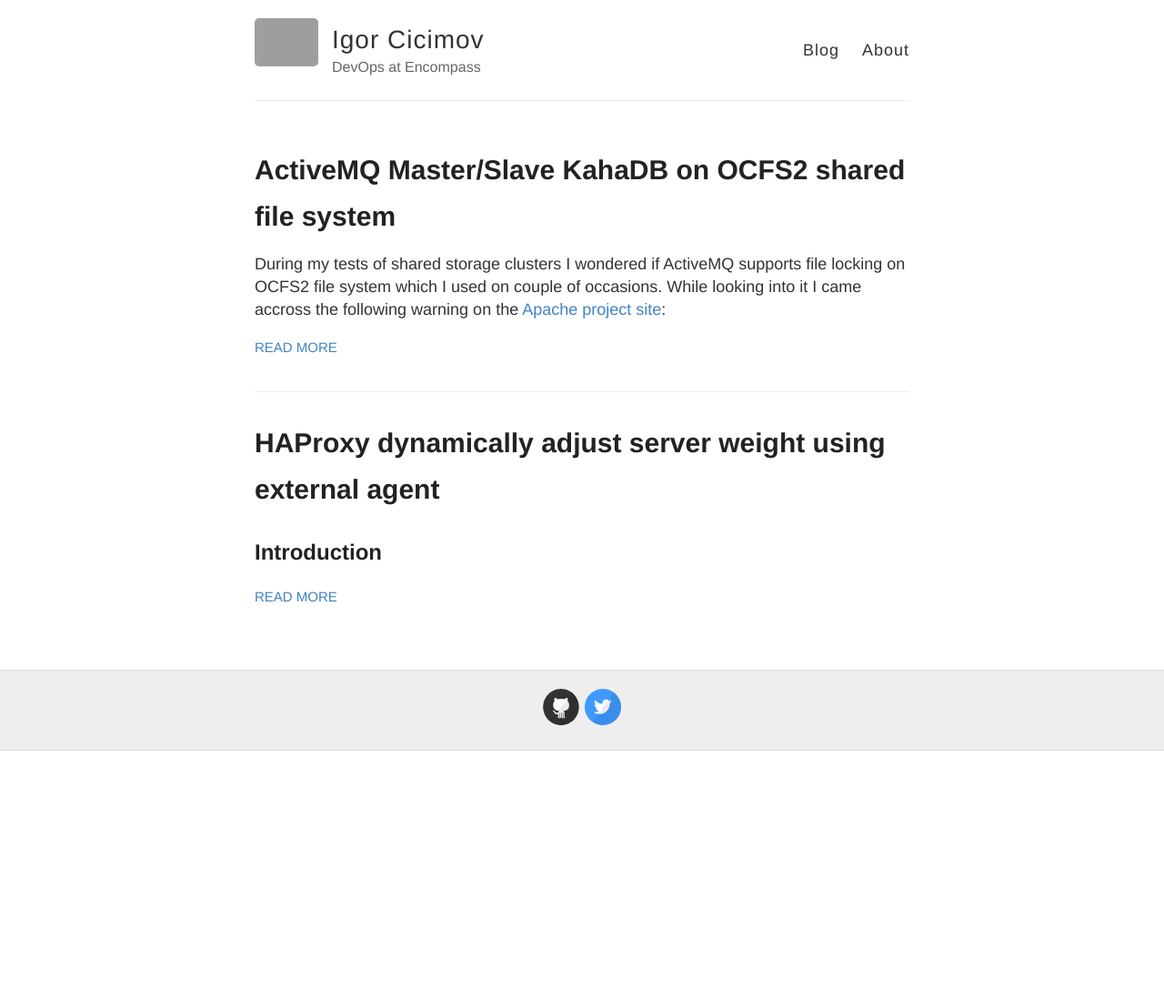
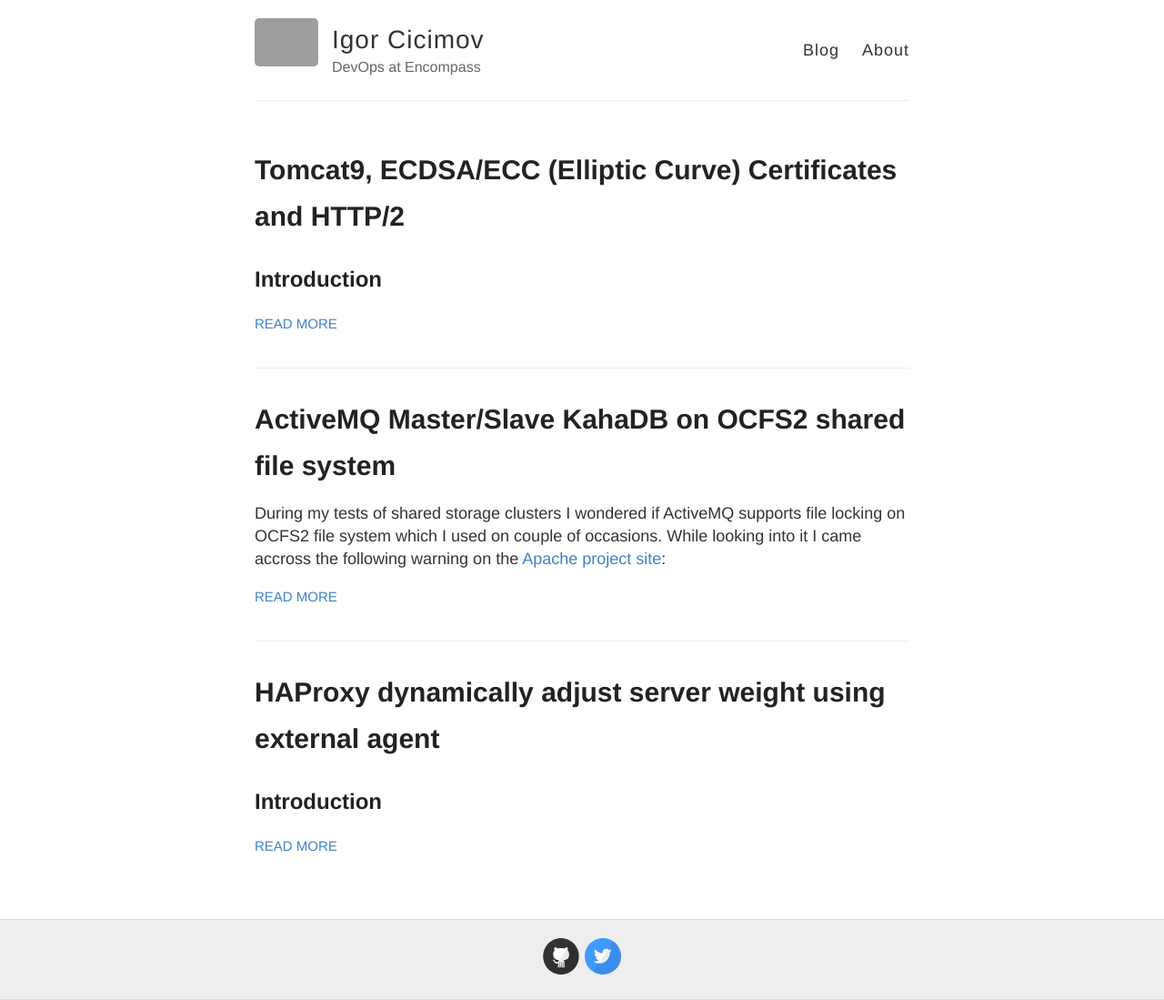
Before and after one commit to icicimov/icicimov.github.io, a Jekyll site: the page built from index.html, in a window 1280 px wide. Shown: the whole page at 91% size. Built offline with Jekyll 4.4.1, drawn with Linux system fonts in a browser that asks for light colours; Markdown is read by kramdown in place of the engine named in the settings; before the commit the page ends 900 px from its top, so only the background shows below that; some of the changed lines change nothing that is shown; grey boxes are pictures that could not be loaded.

Commit message:
New post

````diff
--- /dev/null
+++ b/_posts/2016-4-4-Tomcat9-ECDSA-Certificates-and-HTTP2.md
@@ -0,0 +1,450 @@
+---
+layout: post
+comments: true
+author:
+  name: Igor Cicimov
+  email: igorc@encompasscorporation.com
+description: 'Tomcat9 brings bunch of new features like support for HTTP/2 and multiple certificates per Virtual Host via SNI extension.'
+keywords: 'tomcat9,ecdsa,ecc,sni,'
+license: '[CC BY-ND 4.0](https://creativecommons.org/licenses/by-nd/4.0)'
+title: 'Tomcat9, ECDSA/ECC (Elliptic Curve) Certificates and HTTP/2'
+external_resources:
+- '[Tomcat9 documentation](https://tomcat.apache.org/tomcat-9.0-doc/index.html)'
+- '[Tomcat Youtube channel](https://www.youtube.com/channel/UCpqpJ0-G1lYfUBQ6_36Au_g)'
+- '[Tomcat HTTP/2 demo app](https://github.com/jfclere/h2_demos)'
+- '[HTTP/2 implementation tracking](https://github.com/http2/http2-spec/wiki/Implementations)'
+- '[H2C simple HTTP/2 command line test tool](https://github.com/fstab/h2c)'
+---
+
+## Introduction
+
+Tomcat9 brings bunch of new features of which support for HTTP/2 and multiple certificates per Virtual Host via SNI extension are most important ones. This needs Java 1.8, the latest APR/TC (Tomcat Native) release 1.2.x, since SNI support in current Java 1.8 is useless, which in turn requires OpenSSL version 1.0.2g installed. Early users of HTTP/2, according to one of the main Tomcat developers Mark Thomas, reported improvement of up to 20% in page speed due to its benefits like multiplexing, header compression and server push (servlet 4.0 API needed). By default HTTP/2 (h2) protocol is SSL, as expected the whole internet to be over https only in near future, but there is a clear-text version as well called h2c.
+
+The ECDSA certificates are smaller, meaning faster processing time on the server and less CPU usage which in term means less latency and more security. It's in the early day of adoption by the clients though so for some time we will need to support both certificate types, ECDSA and RSA.
+
+Nice things to have so I setup a test Tomcat9 server on Ubunut 14.04.
+
+
+## Setup
+
+We start by installing and setup of the prerequisites mentioned in the Introduction.
+
+### OpenSSL
+
+Standard compile procedure, we start by installing some needed packages:
+
+```
+igorc@sl01:/opt$ sudo aptitude install zlib1g-dev zlibc libcrypto++-dev
+```
+
+and then downloading and extracting the source:
+
+```
+igorc@sl01:/opt$ sudo wget http://www.openssl.org/source/openssl-1.0.2g.tar.gz
+igorc@sl01:/opt$ sudo tar -xzf openssl-1.0.2g.tar.gz
+igorc@sl01:/opt$ sudo chown -R igorc\: openssl-1.0.2g
+```
+
+Next we change to the source directory and create the openssl.ld file:
+
+```
+igorc@sl01:/opt$ cd openssl-1.0.2g/
+igorc@sl01:~/openssl-1.0.2g$ vi openssl.ld
+OPENSSL_1.0.0 {
+	global:
+	*;
+};
+```
+
+and finally compile and install the software:
+
+```
+igorc@sl01:/opt/openssl-1.0.2g$ ./config --prefix=/opt/openssl zlib-dynamic shared -Wl,--version-script=/home/igorc/openssl-1.0.2g/openssl.ld -Wl,-Bsymbolic-functions
+igorc@sl01:/opt/openssl-1.0.2g$ make depend
+igorc@sl01:/opt/openssl-1.0.2g$ make all
+igorc@sl01:/opt/openssl-1.0.2g$ sudo make install
+```
+
+This will set OpenSSL 1.0.2g under /opt/openssl directory:
+
+```
+igorc@sl01:/opt/openssl-1.0.2g$ ls -l /opt/openssl
+total 16
+drwxr-xr-x 2 root root 4096 Apr  2 19:18 bin
+drwxr-xr-x 3 root root 4096 Apr  2 19:18 include
+drwxr-xr-x 4 root root 4096 Apr  2 19:18 lib
+drwxr-xr-x 6 root root 4096 Apr  2 19:18 ssl
+```
+
+### Java8
+
+One liner installation:
+
+```
+igorc@sl01:/opt$ sudo echo oracle-java8-installer shared/accepted-oracle-license-v1-1 select true | sudo /usr/bin/debconf-set-selections && echo "deb http://ppa.launchpad.net/webupd8team/java/ubuntu trusty main" | sudo tee -a /etc/apt/sources.list && echo "deb-src http://ppa.launchpad.net/webupd8team/java/ubuntu trusty main" | sudo tee -a /etc/apt/sources.list && sudo apt-key adv --keyserver keyserver.ubuntu.com --recv-keys EEA14886 && sudo aptitude update && sudo aptitude install -y oracle-java8-installer && sudo aptitude install -y oracle-java8-set-default
+```
+
+This will add the needed Ubuntu ppa, install the latest Oracle 1.8 JDK and set it as default Java environment.
+
+### Tomcat9
+
+#### Installation
+
+Get and unpack the latest Tomcat9 release, alfa version v9.0.0.M4 at the moment of this writing, and setup tomcat user:
+
+```
+igorc@sl01:/opt$ sudo groupadd -r -g 501 tomcat9
+igorc@sl01:/opt$ sudo useradd -r -c "Tomcat9 user" -s /bin/false -M -d /usr/share/tomcat9 -g 501 -u 501 -G www-data tomcat9
+igorc@sl01:/opt$ sudo wget http://apache.uberglobalmirror.com/tomcat/tomcat-9/v9.0.0.M4/bin/apache-tomcat-9.0.0.M4.tar.gz
+igorc@sl01:/opt$ sudo tar -xzf apache-tomcat-9.0.0.M4.tar.gz
+igorc@sl01:/opt$ sudo mv apache-tomcat-9.0.0.M4 /usr/share/tomcat9
+igorc@sl01:/opt$ sudo ln -sf /usr/share/tomcat9/logs /var/log/tomcat9
+igorc@sl01:/opt$ sudo ln -sf /usr/share/tomcat9/work /var/cache/tomcat9
+igorc@sl01:/opt$ sudo ln -sf /usr/share/tomcat9/conf /etc/tomcat9
+```
+
+#### TC-Native
+
+We install the needed packages first:
+
+```
+igorc@sl01:/opt$ sudo aptitude install libapr1-dev libssl-dev
+```
+
+and then we download and etract the tcnative source, xtract and build it against oopenssl-1.0.2g we installed previously:
+
+```
+igorc@sl01:/opt$ sudo wget http://apache.mirror.digitalpacific.com.au/tomcat/tomcat-connectors/native/1.2.5/source/tomcat-native-1.2.5-src.tar.gz
+igorc@sl01:/opt$ sudo tar -xzf tomcat-native-1.2.5-src.tar.gz
+igorc@sl01:/opt$ cd tomcat-native-1.2.5-src/native
+igorc@sl01:/opt/tomcat-native-1.2.5-src/native$ ./configure --prefix=/usr --libdir=/usr/lib --with-apr=/usr/bin/apr-1-config --with-java-home=/usr/lib/jvm/java-8-oracle --with-ssl=/opt/openssl
+igorc@sl01:/opt/tomcat-native-1.2.5-src/native$ make
+igorc@sl01:/opt/tomcat-native-1.2.5-src/native$ sudo make install
+```
+
+We check that tcnative is properly linked to the right openssl version (in case you have more than one installed):
+
+```
+igorc@sl01:/opt/tomcat-native-1.2.5-src/native$ ldd /usr/lib/libtcnative-1.so.0.2.5
+linux-vdso.so.1 =>  (0x00007ffcd2ba5000)
+libssl.so.1.0.0 => /opt/openssl/lib/libssl.so.1.0.0 (0x00007f67d06a1000)
+libcrypto.so.1.0.0 => /opt/openssl/lib/libcrypto.so.1.0.0 (0x00007f67d0251000)
+libapr-1.so.0 => /usr/lib/x86_64-linux-gnu/libapr-1.so.0 (0x00007f67d0020000)
+libpthread.so.0 => /lib/x86_64-linux-gnu/libpthread.so.0 (0x00007f67cfe02000)
+libc.so.6 => /lib/x86_64-linux-gnu/libc.so.6 (0x00007f67cfa3d000)
+libdl.so.2 => /lib/x86_64-linux-gnu/libdl.so.2 (0x00007f67cf839000)
+libz.so.1 => /lib/x86_64-linux-gnu/libz.so.1 (0x00007f67cf620000)
+libuuid.so.1 => /lib/x86_64-linux-gnu/libuuid.so.1 (0x00007f67cf41b000)
+/lib64/ld-linux-x86-64.so.2 (0x00007f67d0b3e000)
+```
+
+#### Config and SSL setup
+
+I wanted to test the ECDSA certificate type and multi-certificate support in tomcat9. First create ECC cert and install it so tomcat can find it:
+
+```
+igorc@sl01:~$ openssl req -new -x509 -nodes -newkey ec:<(openssl ecparam -name secp384r1) -keyout cert_ecdsa.key -out cert_ecdsa.crt -days 7200 -subj '/C=AU/ST=New South Wales/L=Sydney/O=My Corporation Ltd./OU=DevOps/CN=tomcat9.mydomain.com'
+igorc@sl01:~$ sudo mkdir /etc/tomcat9/ssl
+igorc@sl01:~$ sudo cp cert_ecdsa.key cert_ecdsa.crt /etc/tomcat9/ssl/
+```
+
+Then created a standard RSA one too:
+
+```
+igorc@sl01:~$ openssl genrsa -des3 -passout pass:x -out server.pass.key 2048
+igorc@sl01:~$ openssl rsa -passin pass:x -in server.pass.key -out server.key
+igorc@sl01:~$ rm server.pass.key
+igorc@sl01:~$ openssl req -new -key server.key -out server.csr -subj '/C=AU/ST=New South Wales/L=Sydney/O=My Corporation Ltd./OU=DevOps/CN=tomcat9.mydomain.com'
+igorc@sl01:~$ openssl x509 -req -days 7200 -in server.csr -signkey server.key -out server.crt
+Signature ok
+subject=/C=AU/ST=New South Wales/L=Sydney/O=My Corporation Ltd./OU=DevOps/CN=tomcat9.mydomain.com
+Getting Private key
+igorc@sl01:~$ sudo cp server.key server.crt /etc/tomcat9/ssl/
+```
+
+Now we can configure tomcat9's SSL/TLS connector with HTTP/2 support. Replace the default `<Connector>` section in the tomcat's server.xml file, in our case `/etc/tomcat9/server.xml`, with the one below:
+
+```
+    <Connector port="8443" protocol="org.apache.coyote.http11.Http11AprProtocol"
+               maxThreads="150" SSLEnabled="true" scheme="https" secure="true" >
+        <UpgradeProtocol className="org.apache.coyote.http2.Http2Protocol" />
+        <SSLHostConfig honorCipherOrder="true" disableCompression="true" protocols="all"
+                       ciphers="EECDH+ECDSA+AESGCM EECDH+aRSA+AESGCM EECDH+ECDSA+SHA384
+                       EECDH+ECDSA+SHA256 EECDH+aRSA+SHA384 EECDH+aRSA+SHA256 EECDH+aRSA+RC4
+                       EECDH EDH+aRSA RC4 !aNULL !eNULL !LOW !3DES !MD5 !EXP !PSK !SRP !DSS !RC4" >
+            <Certificate certificateKeyFile="conf/ssl/cert_ecdsa.key"
+                         certificateFile="conf/ssl/cert_ecdsa.crt"
+                         type="EC" />
+            <Certificate certificateKeyFile="conf/ssl/server.key"
+                         certificateFile="conf/ssl/server.crt"
+                         type="RSA" />
+        </SSLHostConfig>
+    </Connector>
+```
+
+Now we can start the server:
+
+```
+igorc@sl01:/opt$ sudo /usr/share/tomcat9/bin/startup.sh
+Using CATALINA_BASE:   /usr/share/tomcat9
+Using CATALINA_HOME:   /usr/share/tomcat9
+Using CATALINA_TMPDIR: /usr/share/tomcat9/temp
+Using JRE_HOME:        /usr
+Using CLASSPATH:       /usr/share/tomcat9/bin/bootstrap.jar:/usr/share/tomcat9/bin/tomcat-juli.jar
+Tomcat started.
+```
+
+and check for the features we need in the log file:
+
+```
+igorc@sl01:/opt$ sudo grep -E "AprLifecycleListener|h2" /var/log/tomcat9/catalina.out
+02-Apr-2016 20:29:05.875 INFO [main] org.apache.catalina.core.AprLifecycleListener.lifecycleEvent Loaded APR based Apache Tomcat Native library 1.2.5 using APR version 1.5.1.
+02-Apr-2016 20:29:05.875 INFO [main] org.apache.catalina.core.AprLifecycleListener.lifecycleEvent APR capabilities: IPv6 [true], sendfile [true], accept filters [false], random [true].
+02-Apr-2016 20:29:05.881 INFO [main] org.apache.catalina.core.AprLifecycleListener.initializeSSL OpenSSL successfully initialized (OpenSSL 1.0.2g  1 Mar 2016)
+02-Apr-2016 20:29:05.883 INFO [main] org.apache.coyote.http11.AbstractHttp11Protocol.configureUpgradeProtocol The ["https-apr-8443"] connector has been configured to support negotiation to [h2] via ALPN
+```
+
+We can see the APR connector, the correct OpenSSL version and the h2 protocol available via ALPN (Application-Layer Protocol Negotiation).
+
+## Testing
+
+### CuRL
+
+To test the server I used the trusted curl. It came up it was little bit painful to set it up due to lot of prerequisites but since I've done it I might show it here as well. There are some other HTTP/2 testing tools available that you can use in case you have domain name registered with proper DNS resolution setup.
+
+First the SPDY (Google extension which is now becoming obsolete with http2) support:
+
+```
+igorc@sl01:~$ git clone https://github.com/tatsuhiro-t/spdylay.git
+igorc@sl01:~$ cd spdylay/
+igorc@sl01:~$ autoreconf -i
+igorc@sl01:~$ automake
+igorc@sl01:~$ autoconf
+igorc@sl01:~$ ./configure
+igorc@sl01:~$ make -I/opt/openssl/include/
+igorc@sl01:~$ sudo make install
+igorc@sl01:~$ locate libspdylay.so.7
+/opt/spdylay/lib/.libs/libspdylay.so.7
+/opt/spdylay/lib/.libs/libspdylay.so.7.2.0
+/usr/local/lib/libspdylay.so.7
+/usr/local/lib/libspdylay.so.7.2.0
+igorc@sl01:~$ sudo ln -s /usr/local/lib/libspdylay.so.7 /lib/x86_64-linux-gnu/libspdylay.so.7
+igorc@sl01:~$ sudo ln -s /usr/local/lib/libspdylay.so.7.2.0 /lib/x86_64-linux-gnu/libspdylay.so.7.2.0
+igorc@sl01:~$ sudo ldconfig
+```
+
+Next is nghhtp2:
+
+```
+igorc@sl01:~$ git clone https://github.com/nghttp2/nghttp2.git
+igorc@sl01:~$ cd nghttp2
+igorc@sl01:~$ autoreconf -i
+igorc@sl01:~$ automake
+igorc@sl01:~$ autoconf
+igorc@sl01:~$ OPENSSL_CFLAGS="-I/opt/openssl/include" OPENSSL_LIBS="-L/opt/openssl/lib -lssl -lcrypto -ldl" ./configure PYTHON=/usr/bin/python3
+igorc@sl01:~$ make
+igorc@sl01:~$ sudo make install
+igorc@sl01:~$ sudo updatedb
+igorc@sl01:~$ locate libnghttp2.so.14
+/opt/nghttp2/lib/.libs/libnghttp2.so.14
+/opt/nghttp2/lib/.libs/libnghttp2.so.14.6.0
+/opt/nghttp2-1.9.1/lib/.libs/libnghttp2.so.14
+/opt/nghttp2-1.9.1/lib/.libs/libnghttp2.so.14.6.0
+/usr/local/lib/libnghttp2.so.14
+/usr/local/lib/libnghttp2.so.14.6.0
+igorc@sl01:~$ sudo ln -s /usr/local/lib/libnghttp2.so.14 /lib/x86_64-linux-gnu/libnghttp2.so.14
+igorc@sl01:~$ sudo ln -s /usr/local/lib/libnghttp2.so.14.0.2 /lib/x86_64-linux-gnu/libnghttp2.so.14.0.2
+igorc@sl01:~$ sudo ldconfig
+```
+
+Finally checking the versions installed:
+
+```
+igorc@sl01:~$ nghttp --version
+nghttp nghttp2/1.10.0-DEV
+igorc@sl01:~$ nghttpx --version
+nghttpx nghttp2/1.10.0-DEV
+igorc@sl01:~$ nghttpd --version
+nghttpd nghttp2/1.10.0-DEV
+igorc@sl01:~$ h2load --version
+h2load nghttp2/1.10.0-DEV
+
+We can use this tool as SSL proxy if needed (nothing to do with the test, just mentioning):
+
+```
+$ sudo nghttpx \
+	--frontend=*,443 \
+	--backend=localhost,8080 \
+	--private-key-file=/path/to/key.key \
+	--certificate-file=/path/to/cert.crt
+```
+
+Or turn it into service:
+
+```
+$ sudo cp ~/nghttp2/contrib/nghttpx-init /etc/init.d/nghttpx
+$ sudo service nghttpx restart
+```
+
+And finally CuRL:
+
+```
+igorc@sl01:~$ wget https://curl.haxx.se/download/curl-7.48.0.tar.gz
+igorc@sl01:~$ tar -xzf curl-7.48.0.tar.gz
+igorc@sl01:~$ cd curl-7.48.0/
+igorc@sl01:~$ PKG_CONFIG_LIBDIR=/opt/openssl/lib/pkgconfig/ ./configure --with-ssl=/opt/openssl --with-nghttp2=/usr/local
+igorc@sl01:~$ make && sudo make install
+```
+
+Now we set the correct binary and library paths so curl can find them:
+
+```
+igorc@sl01:~$ export PATH=/opt/openssl/bin:/usr/local/bin:igorc@sl01:~$PATH
+igorc@sl01:~$ export LD_LIBRARY_PATH=/opt/openssl/lib:igorc@sl01:~$LD_LIBRARY_PATH
+```
+
+Check the openssl and curl binaries and their features:
+
+```
+igorc@sl01:~$ openssl version
+OpenSSL 1.0.2g  1 Mar 2016
+
+igorc@sl01:~$ curl --version
+curl 7.48.0 (x86_64-pc-linux-gnu) libcurl/7.48.0 OpenSSL/1.0.2g zlib/1.2.8 nghttp2/1.10.0-DEV
+Protocols: dict file ftp ftps gopher http https imap imaps pop3 pop3s rtsp smb smbs smtp smtps telnet tftp
+Features: IPv6 Largefile NTLM NTLM_WB SSL libz TLS-SRP HTTP2 UnixSockets
+```
+
+From the above output we can confirm that curl has http2 support.
+
+With all this done we can run the test. I tested for both when we have only ECDSA/ECC certificate configured in tomcat, since I wanted to see this cert in action:
+
+```
+igorc@sl01:~$ curl --http2 -v -k -s -S -I https://localhost:8443/ -o /dev/null
+*   Trying 127.0.0.1...
+* Connected to localhost (127.0.0.1) port 8443 (#0)
+* ALPN, offering h2
+* ALPN, offering http/1.1
+* Cipher selection: ALL:!EXPORT:!EXPORT40:!EXPORT56:!aNULL:!LOW:!RC4:@STRENGTH
+* successfully set certificate verify locations:
+*   CAfile: /etc/ssl/certs/ca-certificates.crt
+  CApath: none
+* TLSv1.2 (OUT), TLS header, Certificate Status (22):
+} [5 bytes data]
+* TLSv1.2 (OUT), TLS handshake, Client hello (1):
+} [512 bytes data]
+* TLSv1.2 (IN), TLS handshake, Server hello (2):
+{ [75 bytes data]
+* TLSv1.2 (IN), TLS handshake, Certificate (11):
+{ [710 bytes data]
+* TLSv1.2 (IN), TLS handshake, Server key exchange (12):
+{ [181 bytes data]
+* TLSv1.2 (IN), TLS handshake, Server finished (14):
+{ [4 bytes data]
+* TLSv1.2 (OUT), TLS handshake, Client key exchange (16):
+} [70 bytes data]
+* TLSv1.2 (OUT), TLS change cipher, Client hello (1):
+} [1 bytes data]
+* TLSv1.2 (OUT), TLS handshake, Finished (20):
+} [16 bytes data]
+* TLSv1.2 (IN), TLS change cipher, Client hello (1):
+{ [1 bytes data]
+* TLSv1.2 (IN), TLS handshake, Finished (20):
+{ [16 bytes data]
+* SSL connection using TLSv1.2 / ECDHE-ECDSA-AES256-GCM-SHA384
+* ALPN, server accepted to use h2
+* Server certificate:
+*  subject: C=AU; ST=New South Wales; L=Sydney; O=My Corporation Ltd.; OU=DevOps; CN=tomcat9.mydomain.com
+*  start date: Apr  4 02:41:03 2016 GMT
+*  expire date: Dec 21 02:41:03 2035 GMT
+*  issuer: C=AU; ST=New South Wales; L=Sydney; O=My Corporation Ltd.; OU=DevOps; CN=tomcat9.mydomain.com
+*  SSL certificate verify result: self signed certificate (18), continuing anyway.
+* Using HTTP2, server supports multi-use
+* Connection state changed (HTTP/2 confirmed)
+* TCP_NODELAY set
+* Copying HTTP/2 data in stream buffer to connection buffer after upgrade: len=0
+} [5 bytes data]
+* Using Stream ID: 1 (easy handle 0x22dc050)
+} [5 bytes data]
+> HEAD / HTTP/1.1
+> Host: localhost:8443
+> User-Agent: curl/7.48.0
+> Accept: */*
+>
+{ [5 bytes data]
+* Connection state changed (MAX_CONCURRENT_STREAMS updated)!
+} [5 bytes data]
+< HTTP/2.0 200
+< content-type:text/html;charset=UTF-8
+< date:Mon, 04 Apr 2016 02:45:38 GMT
+<
+* Connection #0 to host localhost left intact
+igorc@sl01:~$
+```
+
+and when both cert types are configured as per our example above:
+
+```
+igorc@sl01:~$ curl --http2 -v -k -s -S -I https://localhost:8443/ -o /dev/null
+*   Trying 127.0.0.1...
+* Connected to localhost (127.0.0.1) port 8443 (#0)
+* ALPN, offering h2
+* ALPN, offering http/1.1
+* Cipher selection: ALL:!EXPORT:!EXPORT40:!EXPORT56:!aNULL:!LOW:!RC4:@STRENGTH
+* successfully set certificate verify locations:
+*   CAfile: /etc/ssl/certs/ca-certificates.crt
+  CApath: none
+* TLSv1.2 (OUT), TLS header, Certificate Status (22):
+} [5 bytes data]
+* TLSv1.2 (OUT), TLS handshake, Client hello (1):
+} [512 bytes data]
+* TLSv1.2 (IN), TLS handshake, Server hello (2):
+{ [75 bytes data]
+* TLSv1.2 (IN), TLS handshake, Certificate (11):
+{ [958 bytes data]
+* TLSv1.2 (IN), TLS handshake, Server key exchange (12):
+{ [333 bytes data]
+* TLSv1.2 (IN), TLS handshake, Server finished (14):
+{ [4 bytes data]
+* TLSv1.2 (OUT), TLS handshake, Client key exchange (16):
+} [70 bytes data]
+* TLSv1.2 (OUT), TLS change cipher, Client hello (1):
+} [1 bytes data]
+* TLSv1.2 (OUT), TLS handshake, Finished (20):
+} [16 bytes data]
+* TLSv1.2 (IN), TLS change cipher, Client hello (1):
+{ [1 bytes data]
+* TLSv1.2 (IN), TLS handshake, Finished (20):
+{ [16 bytes data]
+* SSL connection using TLSv1.2 / ECDHE-RSA-AES256-GCM-SHA384
+* ALPN, server accepted to use h2
+* Server certificate:
+*  subject: C=AU; ST=New South Wales; L=Sydney; O=My Corporation Ltd.; OU=DevOps; CN=tomcat9.mydomain.com
+*  start date: Apr  4 02:07:04 2016 GMT
+*  expire date: Dec 21 02:07:04 2035 GMT
+*  issuer: C=AU; ST=New South Wales; L=Sydney; O=My Corporation Ltd.; OU=DevOps; CN=tomcat9.mydomain.com
+*  SSL certificate verify result: self signed certificate (18), continuing anyway.
+* Using HTTP2, server supports multi-use
+* Connection state changed (HTTP/2 confirmed)
+* TCP_NODELAY set
+* Copying HTTP/2 data in stream buffer to connection buffer after upgrade: len=0
+} [5 bytes data]
+* Using Stream ID: 1 (easy handle 0x1387050)
+} [5 bytes data]
+> HEAD / HTTP/1.1
+> Host: localhost:8443
+> User-Agent: curl/7.48.0
+> Accept: */*
+>
+{ [5 bytes data]
+* Connection state changed (MAX_CONCURRENT_STREAMS updated)!
+} [5 bytes data]
+< HTTP/2.0 200
+< content-type:text/html;charset=UTF-8
+< date:Mon, 04 Apr 2016 02:21:07 GMT
+<
+* Connection #0 to host localhost left intact
+igorc@sl01:~$
+```
+
+in which case the server sends the RSA type (notice the different start and expire dates). In both cases we can see HTTP/2 connection being established.
````
Also changed, not shown: _posts/2016-3-18-ActiveMQ-Master-Slave-KahaDB-on-OCFS2-shared-file-system.md (+1 -0 lines), 5 other files.
